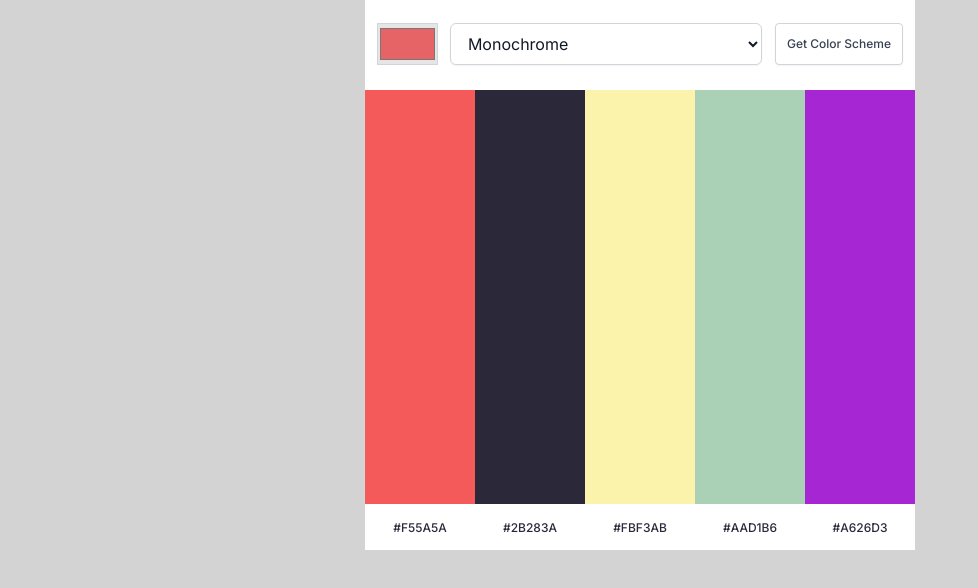
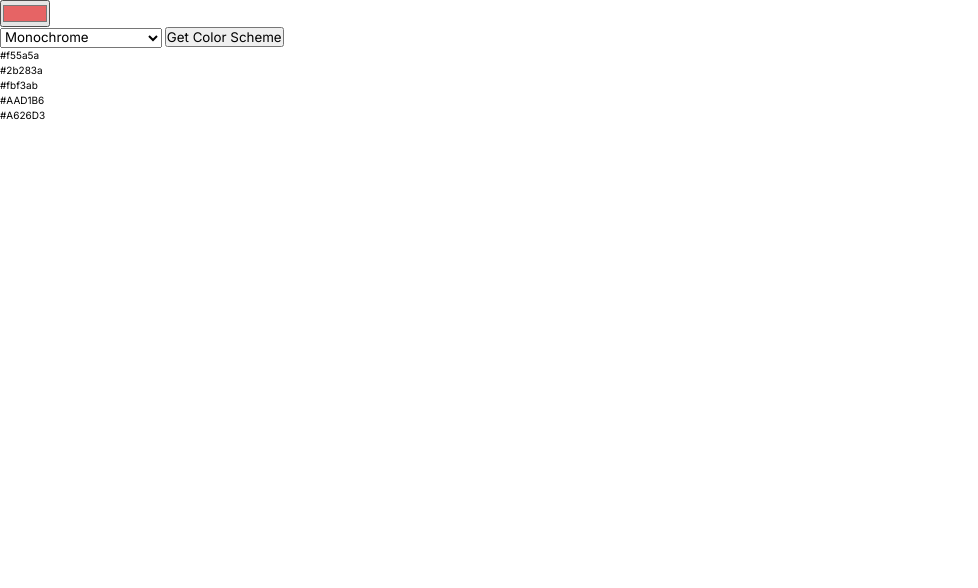
Before and after one commit to Uhsendin/ColorBlendr, a plain HTML site: page index.html in a window 1280 px wide. Shown: the whole page, without its empty margins (0-978 px from the left). Drawn offline with Linux system fonts and the light colour scheme.

Commit message:
removed old css & formatted js

```diff
--- a/index.js
+++ b/index.js
@@ -1,37 +1,23 @@
-const colorValue = document.getElementById("head");
-const colorScheme = document.getElementById("lang");
-const colorSchemeBtn = document.getElementById("color-btn");
+const colorValue = document.getElementById('head');
+const colorScheme = document.getElementById('lang');
+const colorSchemeBtn = document.getElementById('color-btn');
 
+colorSchemeBtn.addEventListener('click', function(event) {
+    let currentColor = colorValue.value.replace('#', '');
+    currentColorScheme = colorScheme.value;
+    event.preventDefault();
 
-
-colorSchemeBtn.addEventListener("click", function(event) {
-    let currentColor = colorValue.value.replace("#","")
-    currentColorScheme = colorScheme.value
-    event.preventDefault()
-
-
-    fetch(`https://www.thecolorapi.com/scheme?hex=${currentColor}&mode=${currentColorScheme}`)
-    .then((response) => response.json())
-    .then((data) => {
-
-        for(i = 0; i < data.colors.length; i++) {
-            const hexColor = data.colors[i].hex.value
-            const rectangle = document.querySelectorAll(".rectangle")
-            const hexText = document.querySelectorAll(".para")
-            rectangle[i].style.backgroundColor = hexColor
-            hexText[i].textContent = hexColor
-        }
-
-
-
-
-
-
-
-
-
-
-    })
-
-
-})
+    fetch(
+        `https://www.thecolorapi.com/scheme?hex=${currentColor}&mode=${currentColorScheme}`,
+    )
+        .then((response) => response.json())
+        .then((data) => {
+            for (i = 0; i < data.colors.length; i++) {
+                const hexColor = data.colors[i].hex.value;
+                const rectangle = document.querySelectorAll('.rectangle');
+                const hexText = document.querySelectorAll('.para');
+                rectangle[i].style.backgroundColor = hexColor;
+                hexText[i].textContent = hexColor;
+            }
+        });
+});
--- a/styles.css
+++ b/styles.css
@@ -1,105 +1,14 @@
-body {
+* {
+  box-sizing: border-box;
   margin: 0;
   padding: 0;
-  font-family: "Inter", sans-serif;
-  font-size: 16px;
-  box-sizing: border-box;
-  background-color: lightgray;
+  list-style: none;
+  line-height: 1.5;
+  /* color: #ffffff; */
+  color: black;
+  font-family: 'Inter', sans-serif;
 }
 
-.container {
-  width: 550px;
-  height: 550px;
-  background: #ffffff;
-  margin: auto;
+html {
+  font-size: 62.5%;
 }
-
-.top {
-  padding-top: 23px;
-  padding-bottom: 25px;
-  display: flex;
-  align-items: center;
-  justify-content: space-evenly;
-}
-
-#head {
-  width: 61px;
-  height: 42px;
-  border: 0.5px solid #313131;
-  padding: 0;
-  background: #e5e5e5;
-  border: 0.5px solid #d1d5db;
-}
-
-form {
-  display: flex;
-}
-
-.form select {
-  padding: 9px 37px 9px 13px;
-  width: 312px;
-  height: 42px;
-  background: #ffffff;
-  border: 1px solid #d1d5db;
-  box-shadow: 0px 1px 2px rgba(0, 0, 0, 0.05);
-  border-radius: 6px;
-  font: inherit;
-  font-weight: 400;
-  font-size: 16px;
-  line-height: 24px;
-  color: #111827;
-  margin-right: 13px;
-}
-.form input {
-  font: inherit;
-  font-weight: 500;
-  font-size: 12px;
-  line-height: 16px;
-  color: #374151;
-  padding: 12px 11px;
-  background: #ffffff;
-  border: 1px solid #d1d5db;
-  box-shadow: 0px 1px 2px rgba(0, 0, 0, 0.05);
-  border-radius: 4px;
-}
-
-.color-blocks-container {
-  display: flex;
-}
-.color-block p {
-  font-weight: 500;
-  font-size: 12px;
-  line-height: 24px;
-  text-align: center;
-  color: #2b283a;
-  text-transform: uppercase;
-}
-
-.one,
-.two,
-.three,
-.four,
-.five {
-  width: 110px;
-  height: 414px;
-}
-
-.one {
-  background: #f55a5a;
-}
-
-.two {
-  background: #2b283a;
-}
-
-.three {
-  background: #fbf3ab;
-}
-
-.four {
-  background: #aad1b6;
-}
-
-.five {
-  background: #a626d3;
-}
```
